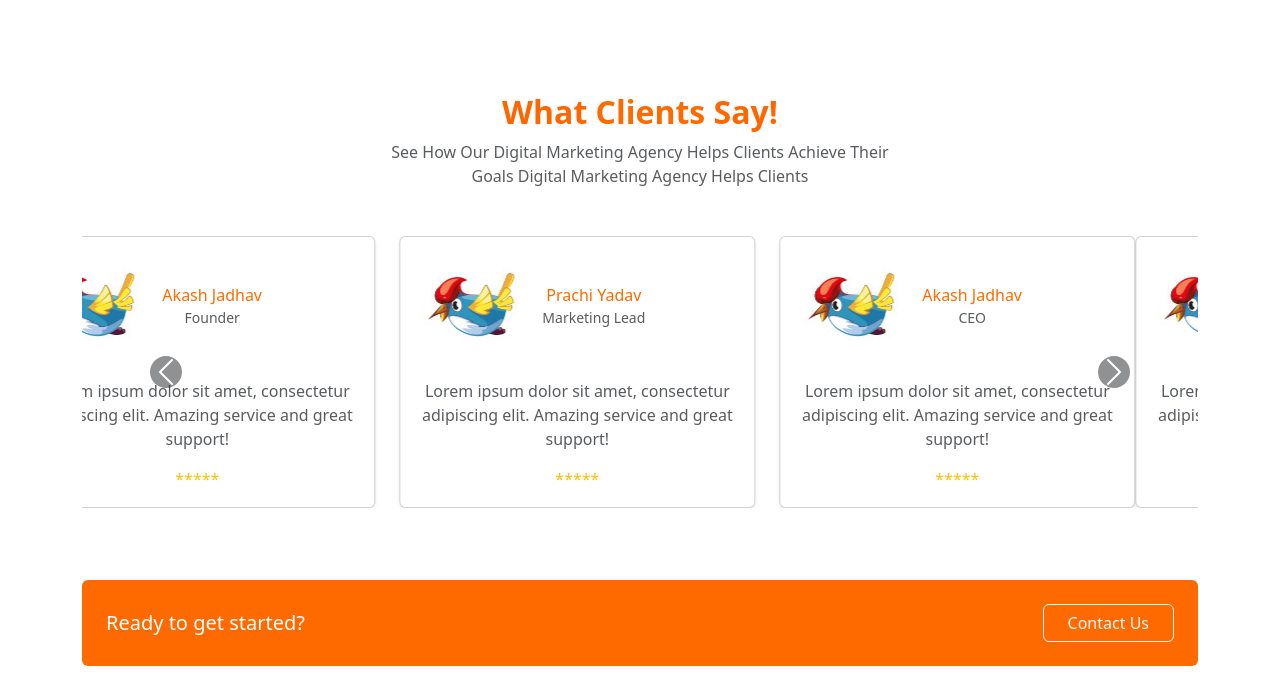
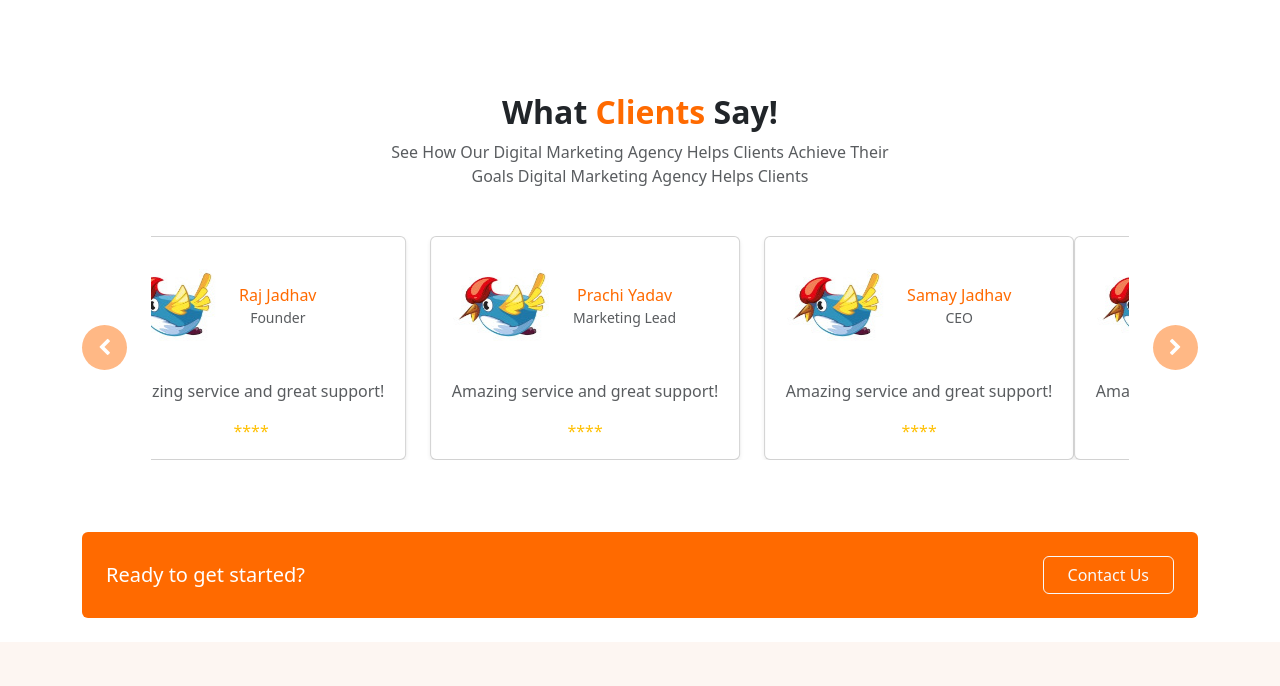
Before and after one commit to Prachiyadav24/DigiMedia-LandingPage, a plain HTML site: page landingPage.html in a window 1280 px wide. Shown: the part 2048-2734 px from the top of the page. Drawn offline with nearby package versions, Linux system fonts and the light colour scheme.

Commit message:
Enhanced some features

```diff
--- a/landingPage.html
+++ b/landingPage.html
@@ -7,6 +7,7 @@
 
   <link href="https://cdn.jsdelivr.net/npm/bootstrap@5.3.0/dist/css/bootstrap.min.css" rel="stylesheet">
   <link href="https://cdn.jsdelivr.net/npm/bootstrap-icons/font/bootstrap-icons.css" rel="stylesheet">
+  <link rel="stylesheet" href="https://cdnjs.cloudflare.com/ajax/libs/font-awesome/4.7.0/css/font-awesome.min.css">
   <link rel="stylesheet" href="style.css">
 
   <title>Digital Marketing Agency</title>
@@ -60,7 +61,9 @@
           <button class="btn btn-orange me-3">Get Started</button>
 
           <div class="mt-3">
-            <span class="explore">Explore more</span>
+            <a href="#" class="explore">Explore more
+              <i class="fa fa-caret-down"></i>
+            </a>
           </div>
         </div>
 
@@ -189,14 +192,19 @@
   </div>
 
   <!-- Clients Feedback Section -->
-  <section class="py-5"><!---bg-light-->
+  <section class="py-5">
     <div class="container custom-align">
+
       <h2 class="fw-bold">What <span class="text-color">Clients</span> Say!</h2>
-      <p class="text-muted mb-5">
-        See How Our Digital Marketing Agency Helps Clients Achieve Their<br> Goals
-        Digital Marketing Agency Helps Clients
-      </p>
-
+      <p class="text-muted mb-5">See How Our Digital Marketing Agency Helps Clients Achieve Their<br> Goals Digital
+        Marketing Agency Helps Clients</p>
+      <div class="row align-items-center">
+        <div class="col-auto">
+          <button class="carousel-btn" data-bs-target="#testimonialCarousel" data-bs-slide="prev">
+            <i class="fa fa-chevron-left"></i>
+          </button>
+        </div>
+        <div class="col">
           <div id="testimonialCarousel" class="carousel slide" data-bs-ride="carousel">
 
             <div class="carousel-inner">
@@ -205,27 +213,20 @@
               <div class="carousel-item active">
                 <div class="row g-4">
 
-              <!-- Card 1 -->
                   <div class="col-md-4">
                     <div class="card shadow-sm p-3 h-100">
                       <div class="d-flex align-items-center mb-3">
                         <img src="/assets/images/7803955.jpg" class="rounded-circle me-3">
                         <div>
-                      <h6 class="mb-0 text-color">Akash Jadhav</h6>
+                          <h6 class="mb-0 text-color">Raj Jadhav</h6>
                           <small class="text-muted">Founder</small>
                         </div>
                       </div>
-                  <p class="text-muted">
-                    Lorem ipsum dolor sit amet, consectetur adipiscing elit.
-                    Amazing service and great support!
-                  </p>
-                  <div class="text-warning">
-                    *****
-                  </div>
+                      <p class="text-muted">Amazing service and great support!</p>
+                      <div class="text-warning">****</div>
                     </div>
                   </div>
 
-              <!-- Card 2 -->
                   <div class="col-md-4">
                     <div class="card shadow-sm p-3 h-100">
                       <div class="d-flex align-items-center mb-3">
@@ -235,43 +236,30 @@
                           <small class="text-muted">Marketing Lead</small>
                         </div>
                       </div>
-                  <p class="text-muted">
-                    Lorem ipsum dolor sit amet, consectetur adipiscing elit.
-                    Amazing service and great support!
-                  </p>
-                  <div class="text-warning">
-                    *****
-                  </div>
+                      <p class="text-muted">Amazing service and great support!</p>
+                      <div class="text-warning">****</div>
                     </div>
                   </div>
 
-              <!-- Card 3 -->
                   <div class="col-md-4">
                     <div class="card shadow-sm p-3 h-100">
                       <div class="d-flex align-items-center mb-3">
                         <img src="/assets/images/7803955.jpg" class="rounded-circle me-3">
                         <div>
-                      <h6 class="mb-0 text-color">Akash Jadhav</h6>
+                          <h6 class="mb-0 text-color">Samay Jadhav</h6>
                           <small class="text-muted">CEO</small>
                         </div>
                       </div>
-                  <p class="text-muted">
-                    Lorem ipsum dolor sit amet, consectetur adipiscing elit.
-                    Amazing service and great support!
-                  </p>
-                  <div class="text-warning">
-                    *****
+                      <p class="text-muted">Amazing service and great support!</p>
+                      <div class="text-warning">****</div>
                     </div>
                   </div>
-              </div>
-
                 </div>
               </div>
 
               <!-- Slide 2 -->
               <div class="carousel-item">
                 <div class="row g-4">
-
                   <div class="col-md-4">
                     <div class="card shadow-sm p-3 h-100">
                       <div class="d-flex align-items-center mb-3">
@@ -282,7 +270,6 @@
                         </div>
                       </div>
                       <p class="text-muted">
-                    Lorem ipsum dolor sit amet, consectetur adipiscing elit.
                         Amazing service and great support!
                       </p>
                       <div class="text-warning">****</div>
@@ -298,9 +285,7 @@
                           <small class="text-muted">Entrepreneur</small>
                         </div>
                       </div>
-                  <p class="text-muted">
-                    Lorem ipsum dolor sit amet, consectetur adipiscing elit.
-                    Amazing service and great support!
+                      <p class="text-muted">Amazing service and great support!
                       </p>
                       <div class="text-warning">*****</div>
                     </div>
@@ -315,26 +300,22 @@
                           <small class="text-muted">Manager</small>
                         </div>
                       </div>
-                  <p class="text-muted">
-                    Lorem ipsum dolor sit amet, consectetur adipiscing elit.
-                    Amazing service and great support!
+                      <p class="text-muted">Amazing service and great support!
                       </p>
                       <div class="text-warning">*****</div>
                     </div>
                   </div>
-
+                </div>
+              </div>
             </div>
           </div>
         </div>
 
-        <button class="carousel-control-prev" type="button" data-bs-target="#testimonialCarousel" data-bs-slide="prev">
-          <span class="carousel-control-prev-icon bg-dark rounded-circle p-2"></span>
+        <div class="col-auto">
+          <button class="carousel-btn" data-bs-target="#testimonialCarousel" data-bs-slide="next">
+            <i class="fa fa-chevron-right"></i>
           </button>
-
-        <button class="carousel-control-next" type="button" data-bs-target="#testimonialCarousel" data-bs-slide="next">
-          <span class="carousel-control-next-icon bg-dark rounded-circle p-2"></span>
-        </button>
-
+        </div>
       </div>
     </div>
   </section>
@@ -355,9 +336,9 @@
         <div class="col-md-3 mb-4">
           <img src="/assets/images/logo.png" alt="logo" class="main-logo">
           <div class="d-flex justify-content-md-start justify-content-center gap-3 mt-3">
-            <a href="#" class="bi bi-facebook "></a>
-            <a href="#" class="bi bi-instagram "></a>
-            <a href="#" class="bi bi-twitter "></a>
+            <a href="#" class="fa fa-facebook "></a>
+            <a href="#" class="fa fa-instagram "></a>
+            <a href="#" class="fa fa-twitter "></a>
           </div>
         </div>
 
@@ -406,9 +387,16 @@
 </html>
 
 <!-- To Do ---------------
- Css optimization
- scroll button hover
- font awesome for icons
- html optimization
+ scroll button hover orange
  numbers.forEach((item)=>{return sum+=item;})
+ js function
+ array
+ arrow function!important
+scope
+strings
+json.stringify
+objects
+methods
+  can we initialise function name and constructor name same
+  Strict
 -->
--- a/style.css
+++ b/style.css
@@ -111,7 +111,7 @@
 
 .btn-outline-orange:hover {
   background: #ff6a00;
-  color: white;
+  color: #fff;
 }
 
 .solution-img {
@@ -122,6 +122,23 @@
 .card:hover {
   transform: translateY(-5px);
   transition: 0.3s;
+}
+
+.carousel-btn {
+  background-color: #ffb885;
+  color: #fff;
+  border: none;
+  border-radius: 50%;
+  width: 45px;
+  height: 45px;
+  font-size: 18px;
+  display: flex;
+  align-items: center;
+  justify-content: center;
+}
+
+.carousel-btn:hover {
+  background-color: #ff6a00;
 }
 
 /* Footer Section */
@@ -145,7 +162,8 @@
 a {
   text-decoration: none;
   color: #212529;
-}:hover{
+}
+a:hover{
   color: #ff6600;
 }
 
@@ -189,4 +207,11 @@ a {
   .step-number {
     margin: 0 auto 10px;
   }
+
+/* carousel */
+  .carousel-btn {
+    width: 35px;
+    height: 35px;
+    font-size: 14px;
+  }
 }
```
Lines whose indentation alone changed are shown as unchanged.
